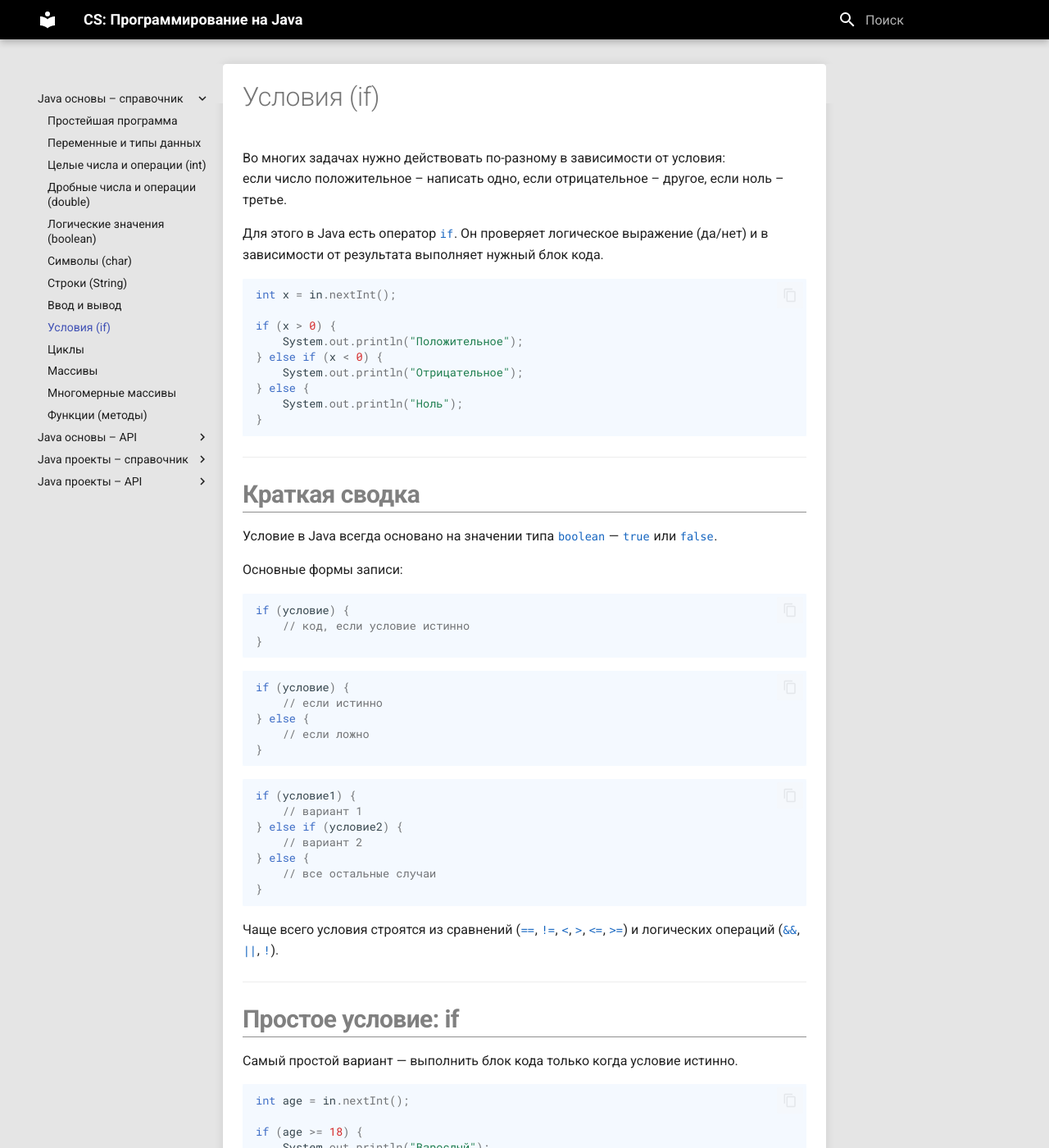
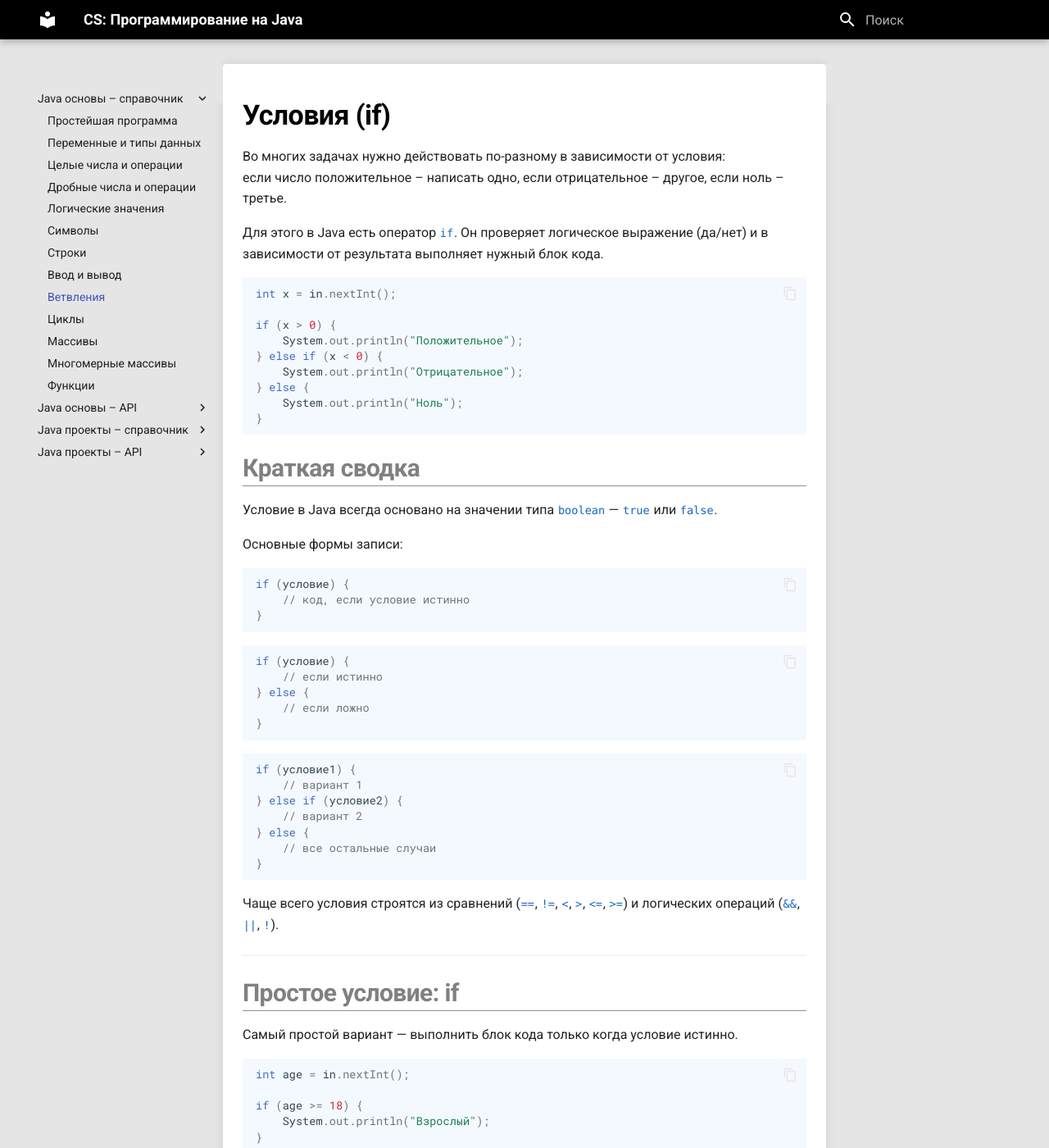
Before and after one commit to ufarobot/git-cs-book, an MkDocs documentation site: the page built from docs/java-basic/concepts/if-statements.md, in a window 1280 px wide and 1400 px high. Shown: the whole window at 82% size. Built offline with MkDocs 1.6.1 and Material for MkDocs 9.7.7, drawn with Linux system fonts in a browser that asks for light colours.

Commit message:
update (13 files) 2025-11-30 09:57: docs/index.md docs/java-basic/api/index.md docs/java-basic/concepts/1-simple-program.md docs/java-basic/concepts/if-statements.md docs/java-basic/concepts/images/if-else.png docs/java-basic/concepts/images/if-nested.png docs/java-basic/concepts/images/if-seq.png docs/java-basic/concepts/images/if-simple.png docs/java-basic/concepts/images/if-waterfall.png docs/java-projects/api/index.md docs/java-projects/concepts/index.md docs/stylesheets/extra.css mkdocs.yml

````diff
--- a/docs/java-basic/concepts/if-statements.md
+++ b/docs/java-basic/concepts/if-statements.md
@@ -16,8 +16,6 @@
     System.out.println("Ноль");
 }
 ```
-
----
 
 ## Краткая сводка
 
@@ -212,7 +210,13 @@
 }
 ```
 
----
+## Блок-схемы
+
+![](images/if-simple.png){ width="50%" }
+![](images/if-else.png){ width="50%" }
+![](images/if-seq.png)
+![](images/if-nested.png)
+![](images/if-waterfall.png)
 
 ## Что нужно запомнить
 
--- a/docs/stylesheets/extra.css
+++ b/docs/stylesheets/extra.css
@@ -67,6 +67,20 @@
     border-radius: 4px;
 }
 
+/* Заголовки первого уровня в стиле Open edX (как бывший h2) */
+.md-typeset h1 {
+    padding-bottom: 0;
+    margin-top: 20px;
+    margin-bottom: 4px;
+
+    /* Настройки шрифта (без смены семейства) */
+    font-weight: 800;
+    font-size: 1.7rem;
+    letter-spacing: -0.6px;
+    color: black;
+}
+
+
 /* Заголовки второго уровня в стиле Open edX (как бывший h3) */
 .md-typeset h2 {
     border-bottom: 1px solid rgba(0, 0, 0, 0.44); /* как var(--color-heading-border) */
--- a/mkdocs.yml
+++ b/mkdocs.yml
@@ -11,6 +11,7 @@
 
 # Расширения Markdown и плагины pymdownx (таблицы, подсветка кода, формулы)
 markdown_extensions:
+  - attr_list
   - toc:
       toc_depth: 0
   - admonition     # выносные блоки "Внимание", "Подсказка" и т.п.
@@ -36,19 +37,19 @@
 
 nav:
   - Java основы – справочник:
-      - Простейшая программа: java-basic/concepts/simple-program.md
+      - Простейшая программа: java-basic/concepts/1-simple-program.md
       - Переменные и типы данных: java-basic/concepts/variables-and-types.md
-      - Целые числа и операции (int): java-basic/concepts/integers-and-ops.md
-      - Дробные числа и операции (double): java-basic/concepts/doubles-and-ops.md
-      - Логические значения (boolean): java-basic/concepts/booleans-and-logic.md
-      - Символы (char): java-basic/concepts/chars.md
-      - Строки (String): java-basic/concepts/strings.md
+      - Целые числа и операции: java-basic/concepts/integers-and-ops.md
+      - Дробные числа и операции: java-basic/concepts/doubles-and-ops.md
+      - Логические значения: java-basic/concepts/booleans-and-logic.md
+      - Символы: java-basic/concepts/chars.md
+      - Строки: java-basic/concepts/strings.md
       - Ввод и вывод: java-basic/concepts/io-basics.md
-      - Условия (if): java-basic/concepts/if-statements.md
+      - Ветвления: java-basic/concepts/if-statements.md
       - Циклы: java-basic/concepts/loops.md
       - Массивы: java-basic/concepts/arrays-1d.md
       - Многомерные массивы: java-basic/concepts/arrays-2d.md
-      - Функции (методы): java-basic/concepts/methods.md
+      - Функции: java-basic/concepts/methods.md
 
   - Java основы – API:
       - Math (java.lang.Math): java-basic/api/api-math.md
````
Also changed, not shown: docs/index.md (deleted, +0 -1 lines), docs/java-basic/concepts/1-simple-program.md (renamed from docs/java-basic/concepts/simple-program.md, +1 -3 lines), docs/java-basic/api/index.md (deleted), docs/java-basic/concepts/images/if-else.png (added), docs/java-basic/concepts/images/if-nested.png (added), docs/java-basic/concepts/images/if-seq.png (added), docs/java-basic/concepts/images/if-simple.png (added), docs/java-basic/concepts/images/if-waterfall.png (added), docs/java-projects/api/index.md (deleted), docs/java-projects/concepts/index.md (deleted).
